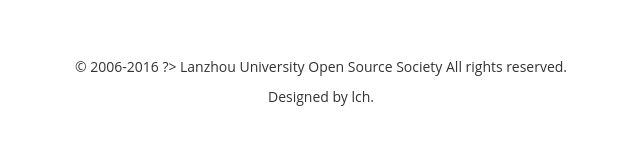
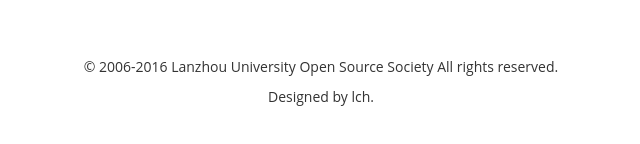
Before and after one commit to LZUOSS/oss-website, a plain HTML site: page index.html in a window 1280 px wide. Shown: the part 584-728 px from the top of the page, 319-959 px from the left. Drawn offline with nearby package versions, Linux system fonts and the light colour scheme.

Commit message:
Fixed a index.html bug.

```diff
--- a/index.html
+++ b/index.html
@@ -96,7 +96,7 @@
     <div class="footer">
         <div class="container">
             <p align="center">
-                &copy; 2006-2016 ?> Lanzhou University Open Source Society All rights reserved.
+                &copy; 2006-2016 Lanzhou University Open Source Society All rights reserved.
             </p>
             <p>
                 Designed by lch.
```
